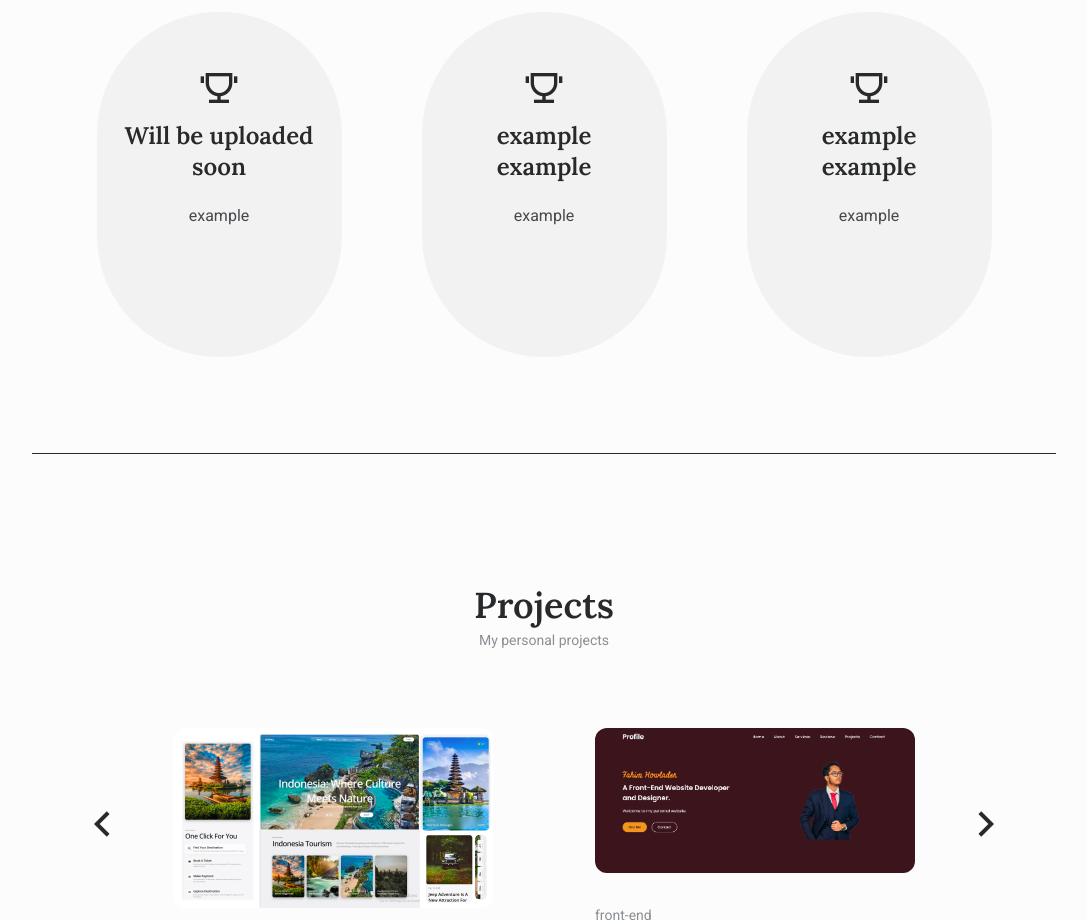
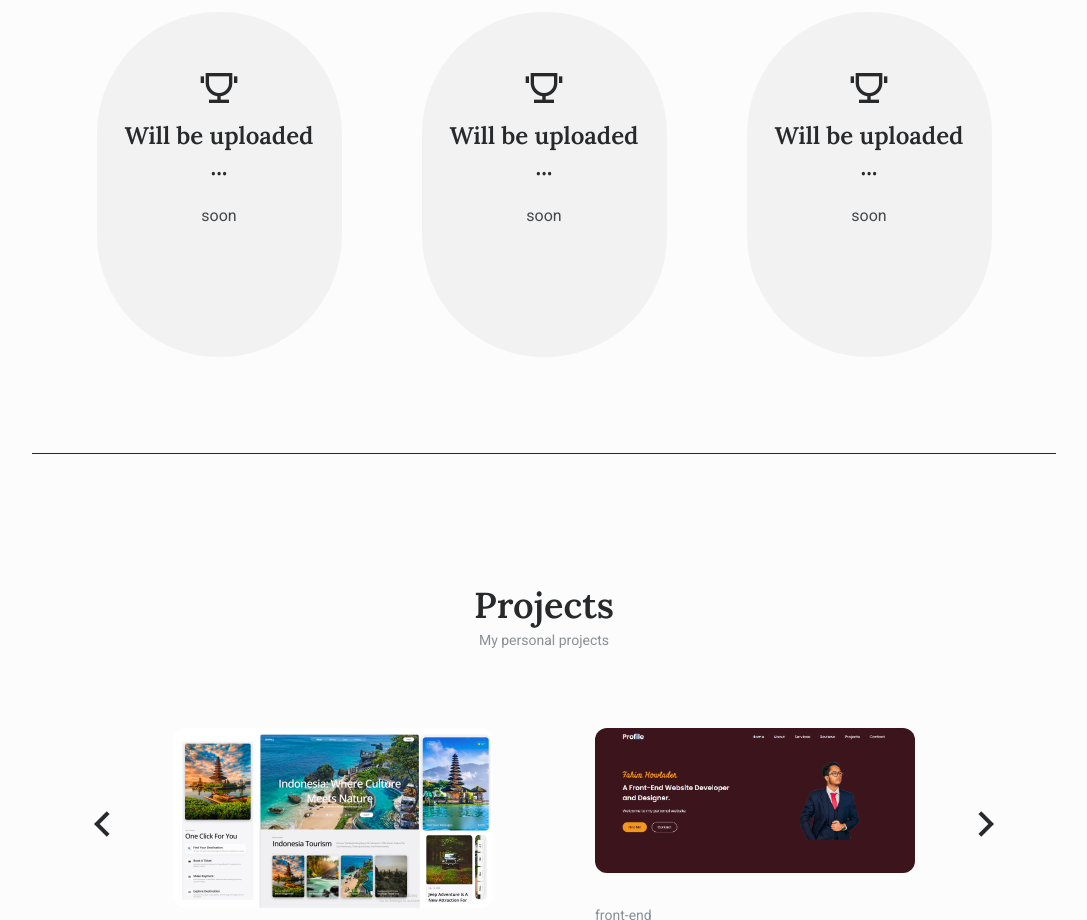
Before and after one commit to fxhimmh2/main, a plain HTML site: page index.html in a window 1280 px wide. Shown: the part 2580-3500 px from the top of the page, without its empty margins (96-1183 px from the left). Drawn offline with nearby package versions, Linux system fonts and the light colour scheme.

Commit message:
Update index.html

```diff
--- a/index.html
+++ b/index.html
@@ -297,10 +297,10 @@
                         <i class="ri-trophy-line"></i>
                         <h2 class="achievements__title">
                             Will be uploaded <br>
-                            soon
+                            ...
                         </h2>
                         <p class="achievements__description">
-                            example
+                            soon
                         </p>
                         <div class="achievements__border">
                         </div>
@@ -308,11 +308,11 @@
                     <div class="achievements__card">
                         <i class="ri-trophy-line"></i>
                         <h2 class="achievements__title">
-                            example <br>
-                            example
+                            Will be uploaded <br>
+                            ...
                         </h2>
                         <p class="achievements__description">
-                            example
+                            soon
                         </p>
                         <div class="achievements__border">
                         </div>
@@ -320,11 +320,11 @@
                     <div class="achievements__card">
                         <i class="ri-trophy-line"></i>
                         <h2 class="achievements__title">
-                            example <br>
-                            example
+                            Will be uploaded <br>
+                            ...
                         </h2>
                         <p class="achievements__description">
-                            example
+                            soon
                         </p>
                         <div class="achievements__border">
                         </div>
```
